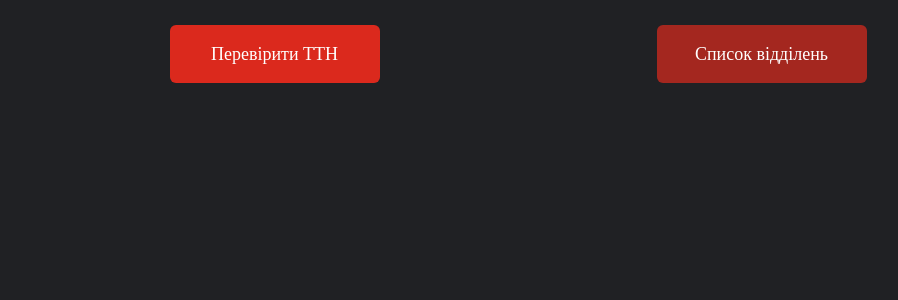
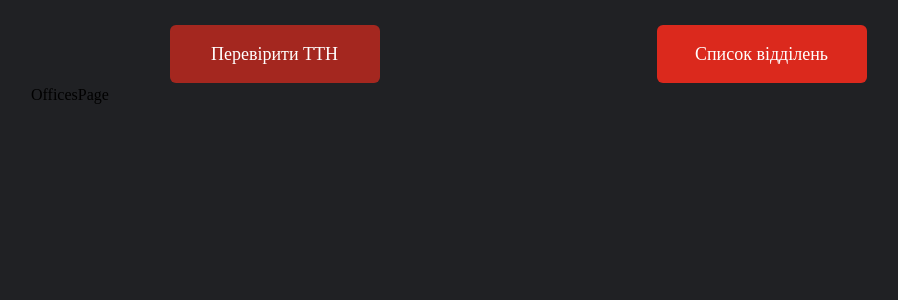
Before and after one commit to bambuuk/nova-poshta-tracking, a JavaScript app: page /offices in a window 1280 px wide. Shown: the top 300 px of the page, without its empty margins (122-1020 px from the left). Built offline with nearby package versions, Linux system fonts and the light colour scheme; the HTML template or start-up script is replaced by a standard one.

Commit message:
added navigation functionals to Header component

```diff
--- a/package.json
+++ b/package.json
@@ -11,6 +11,7 @@
     "react": "^18.2.0",
     "react-dom": "^18.2.0",
     "react-redux": "^8.1.2",
+    "react-router-dom": "^6.15.0",
     "react-scripts": "5.0.1",
     "web-vitals": "^2.1.4"
   },
--- a/src/App.js
+++ b/src/App.js
@@ -1,10 +1,11 @@
-import Header from "./components/Header";
+import { router } from "./services/routing";
+import { RouterProvider } from "react-router-dom";
 
 function App() {
   return (
-    <div >
+    <div>
       <div className="max-w-[1024px] p-[25px] w-full mx-auto">
-        <Header />
+        <RouterProvider router={router} />
       </div>
     </div>
   );
--- a/src/components/Header.js
+++ b/src/components/Header.js
@@ -1,22 +1,35 @@
+import { NavLink } from "react-router-dom";
 
 const Header = () => {
   return (
     <header className="flex justify-around text-white text-lg font-medium">
       <div className="w-[210px]">
-        <a
-          href="/"
-          className="w-full block bg-[#DB291D] rounded-md py-[15px] text-center"
+        <NavLink
+          to="/"
+          className={({ isActive, isPending }) =>
+            isPending
+              ? "w-full block bg-[#A4271F] rounded-md py-[15px] text-center"
+              : isActive
+              ? "bg-[#DB291D] w-full block rounded-md py-[15px] text-center"
+              : "w-full block bg-[#A4271F] rounded-md py-[15px] text-center"
+          }
         >
           Перевірити ТТН
-        </a>
+        </NavLink>
       </div>
       <div className="w-[210px]">
-        <a
-          href="/"
-          className="w-full block bg-[#A4271F] rounded-md py-[15px] text-center"
+        <NavLink
+          to="/offices"
+          className={({ isActive, isPending }) =>
+            isPending
+              ? "w-full block bg-[#A4271F] rounded-md py-[15px] text-center"
+              : isActive
+              ? "bg-[#DB291D] w-full block rounded-md py-[15px] text-center"
+              : "w-full block bg-[#A4271F] rounded-md py-[15px] text-center"
+          }
         >
           Список відділень
-        </a>
+        </NavLink>
       </div>
     </header>
   );
--- a/src/pages/OfficesPage.js
+++ b/src/pages/OfficesPage.js
@@ -1,7 +1,9 @@
+import Header from "../components/Header";
 
 const OfficesPage = () => {
   return (
     <div>
+      <Header />
       OfficesPage
     </div>
   )
--- a/src/pages/TTNPage.js
+++ b/src/pages/TTNPage.js
@@ -1,7 +1,9 @@
+import Header from "../components/Header";
 
 const TTNPage = () => {
   return (
     <div>
+      <Header />
       TTNpage
     </div>
   )
--- /dev/null
+++ b/src/services/routing.js
@@ -0,0 +1,14 @@
+import TTNPage from "../pages/TTNPage";
+import OfficesPage from "../pages/OfficesPage";
+import { createBrowserRouter } from "react-router-dom";
+
+export const router = createBrowserRouter([
+  {
+    path: '/',
+    element: <TTNPage />
+  },
+  {
+    path: '/offices',
+    element: <OfficesPage />
+  }
+]);
```
Also changed, not shown: 1 other file (tests, documents, lock files or other folders).
